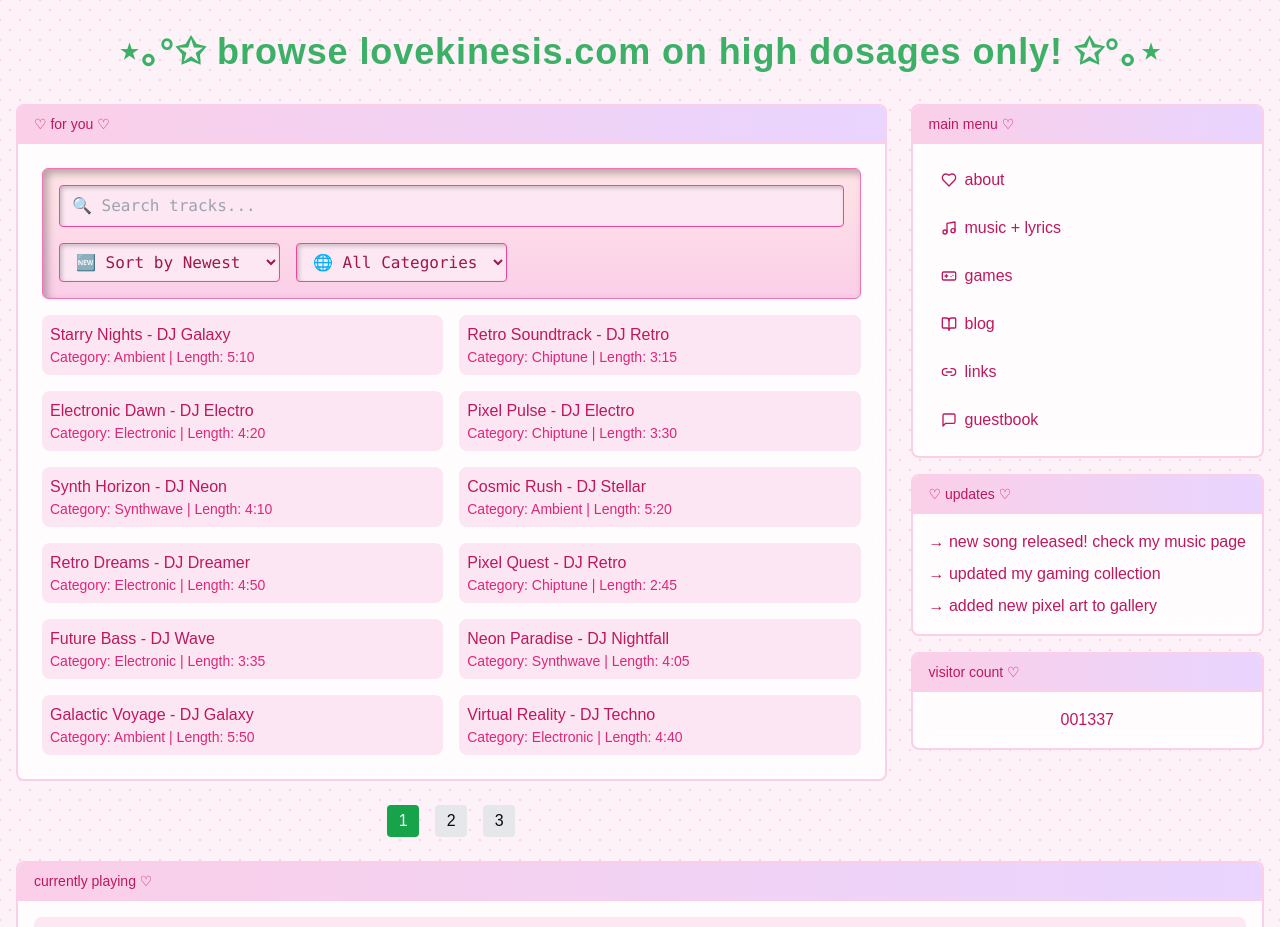
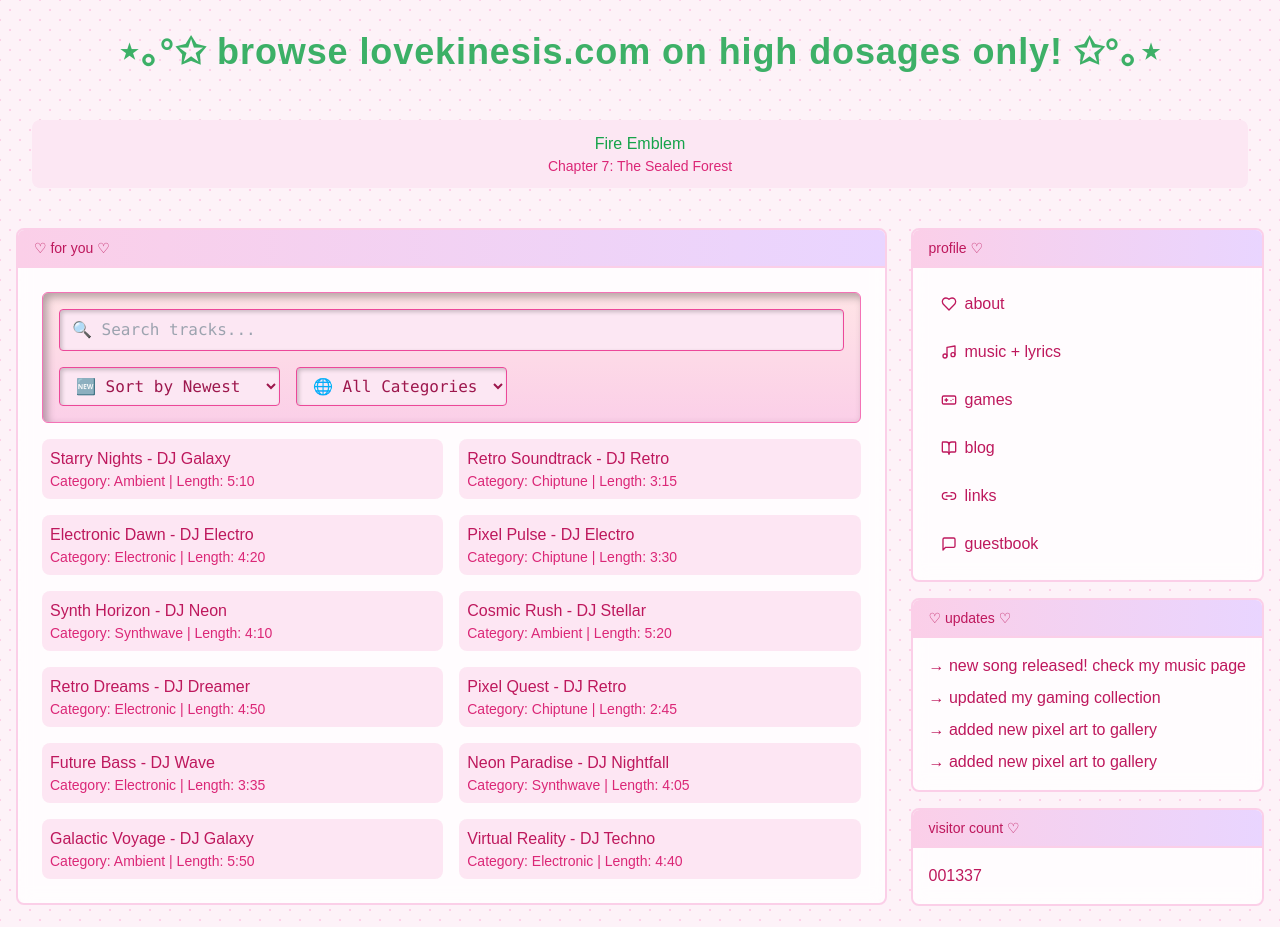
Before and after one commit to ParasManiAdhikari/musicwebsite, a Next.js app: page / in a window 1280 px wide. Shown: the top 927 px of the page. Built offline with nearby package versions, Linux system fonts and the light colour scheme.

Commit message:
checkpoint for tdoay

```diff
--- a/app/page.tsx
+++ b/app/page.tsx
@@ -88,8 +88,16 @@ export default function RetroWebsite() {
           </h1>
         </header>
 
+        {/* Currently Playing */}
+          <div className="space-y-2 p-4 text-center">
+            <div className="rounded-lg bg-pink-100 p-3">
+              <h3 className="font-pixel text-green-600">Fire Emblem</h3>
+              <p className="text-sm text-pink-600">Chapter 7: The Sealed Forest</p>
+            </div>
+          </div>
+
         {/* Body */}
-        <div className="flex flex-col md:flex-row justify-center gap-6 mb-6">
+        <div className="flex flex-col md:flex-row justify-center gap-6 mt-6">
 
           {/* Main Content */}
           <div className="space-y-6 flex-grow max-w-4xl">
@@ -181,7 +189,7 @@ export default function RetroWebsite() {
 
           {/* Right Sidebar */}
           <div className="space-y-4">
-            <Window title="main menu ♡">
+            <Window title="profile ♡">
               <nav className="space-y-2 p-4">
                 {[{
                   icon: Heart,
@@ -219,27 +227,18 @@ export default function RetroWebsite() {
                 <p>→ new song released! check my music page</p>
                 <p>→ updated my gaming collection</p>
                 <p>→ added new pixel art to gallery</p>
+                <p>→ added new pixel art to gallery</p>
               </div>
             </Window>
 
             <Window title="visitor count ♡">
-              <div className="p-4 text-center font-pixel text-pink-700">
+              <div className="p-4 text-pink-700">
                 {visitorCount.toString().padStart(6, '0')}
               </div>
             </Window>
           </div>
         </div>
 
-        {/* Footer */}
-        <Window title="currently playing ♡">
-          <div className="space-y-2 p-4">
-            <div className="rounded-lg bg-pink-100 p-3">
-              <h3 className="font-pixel text-green-600">Fire Emblem</h3>
-              <p className="text-sm text-pink-600">Chapter 7: The Sealed Forest</p>
-            </div>
-          </div>
-        </Window>
-
       </div>
     </div>
   )
```
